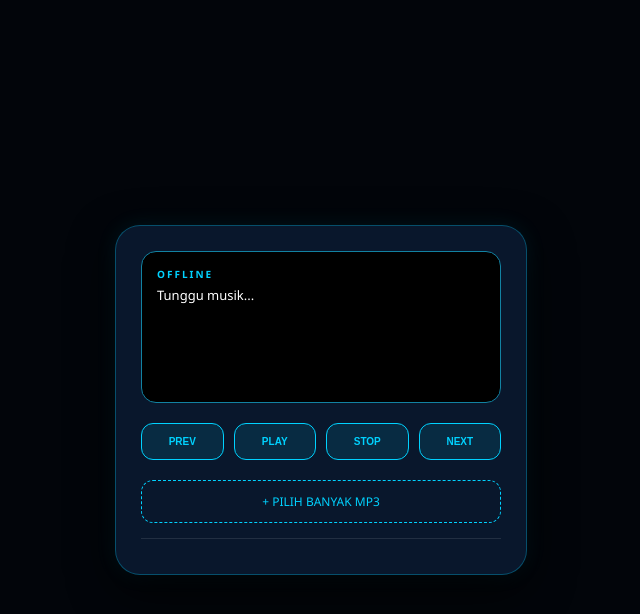
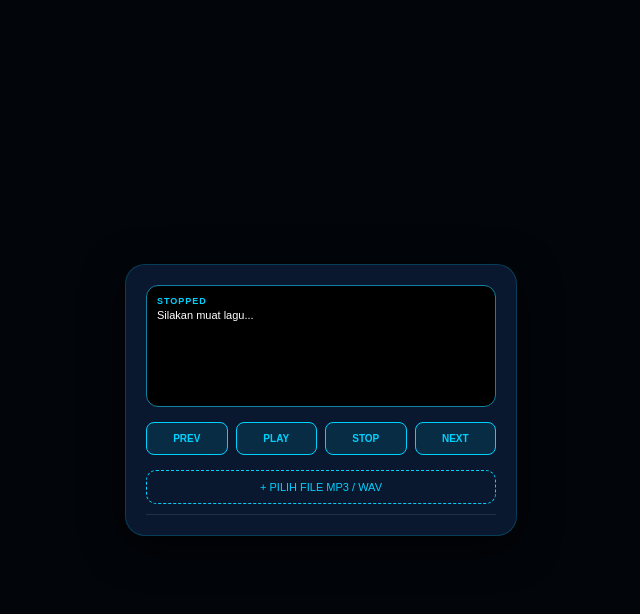
Before and after one commit to negeriyangsakit-cloud/Mp3-Vi, a plain HTML site: page index.html in a window 1280 px wide. Both pictures are taken after a click on the button "PREV". Shown: the whole page, without its empty margins (319-959 px from the left). Drawn offline with Linux system fonts and the light colour scheme.

Commit message:
Refactor HTML and JavaScript for audio player

```diff
--- a/index.html
+++ b/index.html
@@ -3,13 +3,12 @@
 <head>
     <meta charset="UTF-8">
     <meta name="viewport" content="width=device-width, initial-scale=1.0">
-    <title>BlueAmp Ultimate</title>
+    <title>BlueAmp Ultimate Fixed</title>
     <style>
         :root {
             --bg: #02050a;
-            --panel: rgba(10, 25, 47, 0.95);
+            --panel: rgba(10, 25, 47, 0.98);
             --accent: #00d2ff;
-            --cyan-glow: rgba(0, 210, 255, 0.5);
         }
 
         body {
@@ -19,29 +18,29 @@
             justify-content: center;
             align-items: center;
             min-height: 100vh;
-            font-family: 'Segoe UI', sans-serif;
-            transition: background 0.1s ease;
+            font-family: sans-serif;
+            transition: background 0.15s ease;
             overflow: hidden;
         }
 
-        .winamp-box {
+        .player-card {
             background: var(--panel);
             width: 90%;
-            max-width: 360px;
-            padding: 25px;
-            border-radius: 25px;
-            border: 1px solid rgba(0, 210, 255, 0.3);
-            box-shadow: 0 15px 45px rgba(0,0,0,0.8), 0 0 20px rgba(0, 210, 255, 0.1);
+            max-width: 350px;
+            padding: 20px;
+            border-radius: 20px;
+            border: 1px solid rgba(0, 210, 255, 0.2);
+            box-shadow: 0 10px 40px rgba(0,0,0,0.8);
             text-align: center;
         }
 
         .screen {
             background: #000;
-            height: 150px;
-            border-radius: 15px;
+            height: 120px;
+            border-radius: 12px;
             position: relative;
             overflow: hidden;
-            margin-bottom: 20px;
+            margin-bottom: 15px;
             border: 1px solid #1282a2;
         }
 
@@ -49,46 +48,44 @@
 
         .info {
             position: absolute;
-            top: 15px;
-            left: 15px;
+            top: 10px;
+            left: 10px;
             text-align: left;
             z-index: 5;
-            pointer-events: none;
         }
 
-        #status { font-size: 10px; color: var(--accent); font-weight: bold; letter-spacing: 2px; }
-        #title { color: #fff; font-size: 13px; margin-top: 5px; width: 180px; white-space: nowrap; overflow: hidden; text-overflow: ellipsis; }
+        #status { font-size: 9px; color: var(--accent); font-weight: bold; letter-spacing: 1px; }
+        #title { color: #fff; font-size: 11px; margin-top: 3px; width: 220px; white-space: nowrap; overflow: hidden; text-overflow: ellipsis; }
 
         .controls {
             display: grid;
             grid-template-columns: repeat(4, 1fr);
-            gap: 10px;
-            margin-bottom: 20px;
+            gap: 8px;
+            margin-bottom: 15px;
         }
 
         button {
             background: rgba(0, 210, 255, 0.1);
             border: 1px solid var(--accent);
             color: var(--accent);
-            padding: 12px 0;
-            border-radius: 12px;
+            padding: 10px 0;
+            border-radius: 8px;
             cursor: pointer;
             font-size: 10px;
             font-weight: bold;
-            transition: 0.3s;
         }
 
-        button:hover { background: var(--accent); color: #000; box-shadow: 0 0 15px var(--accent); }
+        button:active { transform: scale(0.95); }
 
-        .upload-label {
+        .upload-area {
             display: block;
             border: 1px dashed var(--accent);
-            padding: 12px;
-            border-radius: 12px;
+            padding: 10px;
+            border-radius: 10px;
             color: var(--accent);
-            font-size: 12px;
+            font-size: 11px;
             cursor: pointer;
-            margin-bottom: 15px;
+            margin-bottom: 10px;
         }
 
         #playlist {
@@ -96,77 +93,81 @@
             overflow-y: auto;
             text-align: left;
             border-top: 1px solid rgba(255,255,255,0.1);
-            padding-top: 10px;
         }
 
         .song {
-            padding: 8px;
-            font-size: 12px;
+            padding: 6px;
+            font-size: 11px;
             color: #8ea8c3;
             cursor: pointer;
-            border-radius: 5px;
+            white-space: nowrap;
+            overflow: hidden;
+            text-overflow: ellipsis;
         }
 
-        .song.active { color: var(--accent); background: rgba(0, 210, 255, 0.05); font-weight: bold; }
+        .song.active { color: var(--accent); font-weight: bold; }
         input[type="file"] { display: none; }
     </style>
 </head>
 <body>
 
-<div class="winamp-box">
+<div class="player-card">
     <div class="screen">
         <div class="info">
-            <div id="status">OFFLINE</div>
-            <div id="title">Tunggu musik...</div>
+            <div id="status">STOPPED</div>
+            <div id="title">Silakan muat lagu...</div>
         </div>
         <canvas id="visualizer"></canvas>
     </div>
 
     <div class="controls">
-        <button onclick="changeSong(-1)">PREV</button>
+        <button onclick="changeTrack(-1)">PREV</button>
         <button id="playBtn" onclick="togglePlay()">PLAY</button>
-        <button onclick="stopSong()">STOP</button>
-        <button onclick="changeSong(1)">NEXT</button>
+        <button onclick="stopTrack()">STOP</button>
+        <button onclick="changeTrack(1)">NEXT</button>
     </div>
 
-    <label class="upload-label">
-        <input type="file" id="files" accept="audio/mp3" multiple onchange="loadFiles(this.files)">
-        + PILIH BANYAK MP3
+    <label class="upload-area">
+        <input type="file" id="input" accept="audio/*" multiple onchange="handleFiles(this.files)">
+        + PILIH FILE MP3 / WAV
     </label>
 
     <div id="playlist"></div>
 </div>
 
 <script>
-    let audio = new Audio();
+    const audio = new Audio();
     let playlist = [];
     let current = 0;
     let actx, analyzer, src, canvas, ctx;
 
-    function loadFiles(files) {
+    function handleFiles(files) {
         for (let f of files) {
+            // Trik: Simpan file asli dan buat URL-nya
             playlist.push({ name: f.name, url: URL.createObjectURL(f) });
         }
-        renderPlaylist();
+        render();
         if (!audio.src && playlist.length > 0) playTrack(0);
     }
 
-    function renderPlaylist() {
-        const container = document.getElementById('playlist');
-        container.innerHTML = playlist.map((s, i) =>
+    function render() {
+        const p = document.getElementById('playlist');
+        p.innerHTML = playlist.map((s, i) =>
             `<div class="song ${i===current?'active':''}" onclick="playTrack(${i})">${i+1}. ${s.name}</div>`
         ).join('');
     }
 
     function playTrack(i) {
+        if (!playlist[i]) return;
         current = i;
         audio.src = playlist[i].url;
+        audio.load(); // Paksa browser untuk re-load MP3
         document.getElementById('title').innerText = playlist[i].name;
         document.getElementById('status').innerText = "PLAYING";
         document.getElementById('playBtn').innerText = "PAUSE";
-        renderPlaylist();
-        audio.play();
-        initVisualizer();
+        render();
+        audio.play().catch(e => console.log("Gagal putar: ", e));
+        startVisual();
     }
 
     function togglePlay() {
@@ -175,14 +176,14 @@
         else { audio.pause(); document.getElementById('playBtn').innerText = "PLAY"; }
     }
 
-    function stopSong() { audio.pause(); audio.currentTime = 0; document.getElementById('playBtn').innerText = "PLAY"; }
+    function stopTrack() { audio.pause(); audio.currentTime = 0; document.getElementById('status').innerText = "STOPPED"; }
 
-    function changeSong(dir) {
-        let next = (current + dir + playlist.length) % playlist.length;
-        if (playlist.length > 0) playTrack(next);
+    function changeTrack(dir) {
+        let n = (current + dir + playlist.length) % playlist.length;
+        if (playlist.length > 0) playTrack(n);
     }
 
-    function initVisualizer() {
+    function startVisual() {
         if (actx) return;
         actx = new (window.AudioContext || window.webkitAudioContext)();
         analyzer = actx.createAnalyser();
@@ -201,15 +202,15 @@
         ctx.clearRect(0, 0, canvas.width, canvas.height);
 
         let bass = data[0] + data[1] + data[2];
-        document.body.style.background = `radial-gradient(circle, rgba(0, 210, 255, ${bass/1200}) 0%, #02050a 100%)`;
+        document.body.style.background = `radial-gradient(circle, rgba(0, 210, 255, ${bass/1000}) 0%, #02050a 100%)`;
 
         ctx.fillStyle = '#00d2ff';
-        for (let i = 0; i < 45; i++) {
-            let h = data[i] / 1.5;
-            ctx.fillRect(i * 7, canvas.height - h, 4, h);
+        for (let i = 0; i < 40; i++) {
+            let h = data[i] / 1.8;
+            ctx.fillRect(i * 9, canvas.height - h, 5, h);
         }
     }
-    audio.onended = () => changeSong(1);
+    audio.onended = () => changeTrack(1);
 </script>
 
 </body>
```
